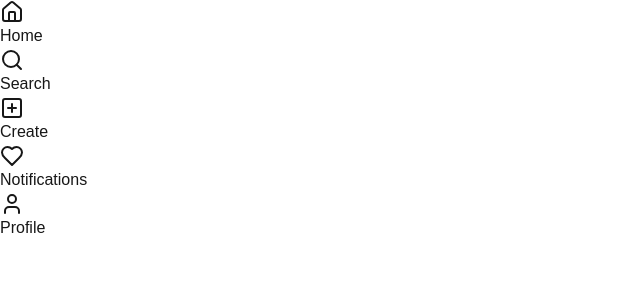
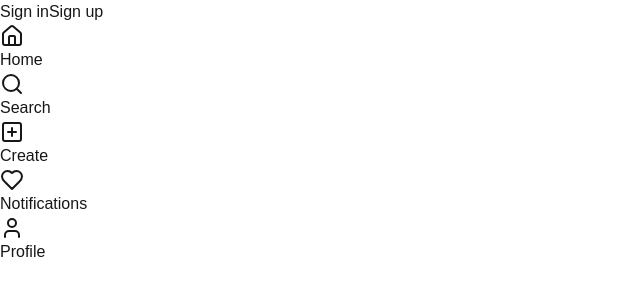
Before and after one commit to Michael-Dale/EMCCYouthApp, a Next.js app: page / in a window 1280 px wide. Shown: the top 300 px of the page, without its empty margins (0-640 px from the left). Built offline with nearby package versions, Linux system fonts and the light colour scheme.

Commit message:
added kinde, sign in not working

```diff
--- a/package.json
+++ b/package.json
@@ -9,6 +9,8 @@
     "lint": "next lint"
   },
   "dependencies": {
+    "@kinde-oss/kinde-auth-nextjs": "^2.3.8",
+    "@kinde-oss/kinde-auth-react": "^4.0.4",
     "@svgr/webpack": "^8.1.0",
     "lucide-react": "^0.446.0",
     "next": "14.2.13",
--- /dev/null
+++ b/src/app/api/auth/[kindeAuth]/routes.js
@@ -0,0 +1,2 @@
+import {handleAuth} from "@kinde-oss/kinde-auth-nextjs/server";
+export const GET = handleAuth();
--- a/src/app/page.js
+++ b/src/app/page.js
@@ -1,8 +1,19 @@
 import Image from "next/image";
 import Navbar from "./components/Navbar";
+import {RegisterLink, LoginLink} from "@kinde-oss/kinde-auth-nextjs/components";
+
 
 export default function Home() {
   return (
+
+  <>
+
+  <LoginLink>Sign in</LoginLink>
+  <RegisterLink>Sign up</RegisterLink>
     <Navbar/>
+
+  </>
+
+
   );
 }
```
Also changed, not shown: 1 other file (tests, documents, lock files or other folders).
